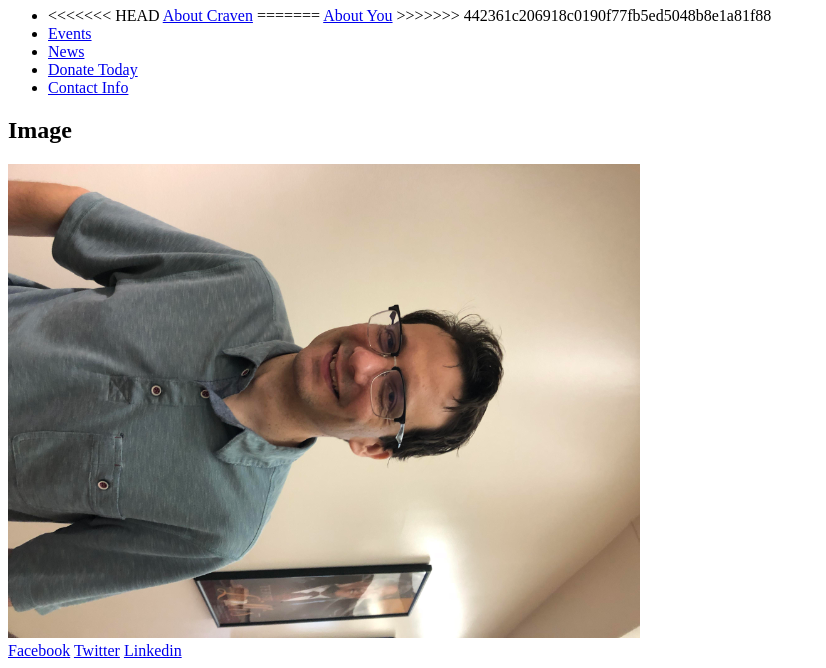
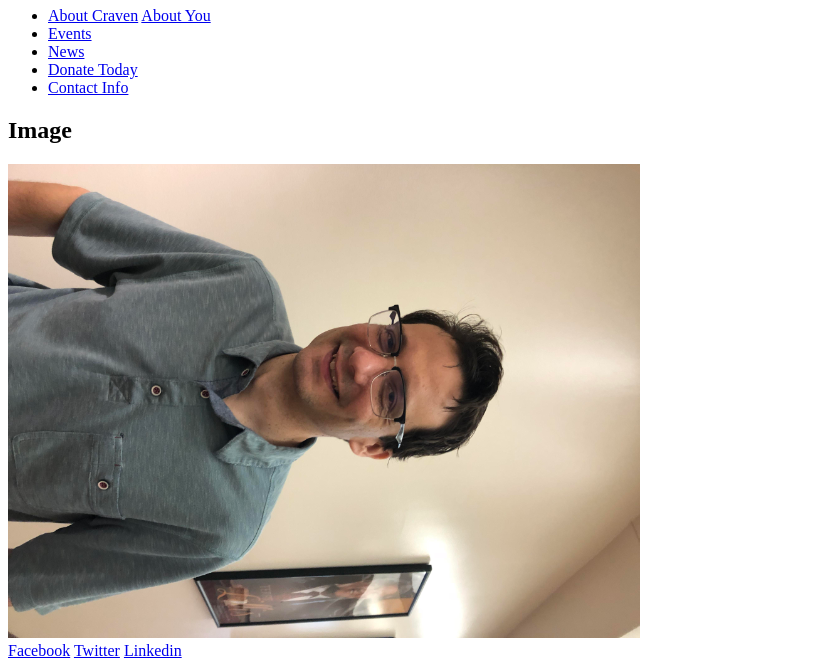
Before and after one commit to BrysonCook/craven_campaign, a plain HTML site: page public_html/index.html in a window 1280 px wide. Shown: the part 432-1100 px from the top of the page, without its empty margins (0-826 px from the left). Drawn offline with Linux system fonts and the light colour scheme.

Commit message:
Update index.html

```diff
--- a/public_html/index.html
+++ b/public_html/index.html
@@ -18,11 +18,9 @@
     <nav>
        <ul>
            <li>
-<<<<<<< HEAD
                <a href="aboutcraven.html">About Craven</a>
-=======
+
                <a href="aboutcraven.html">About You</a>
->>>>>>> 442361c206918c0190f77fb5ed5048b8e1a81f88
            </li>
            <li>
                <a href='events.html'>Events</a>
```
